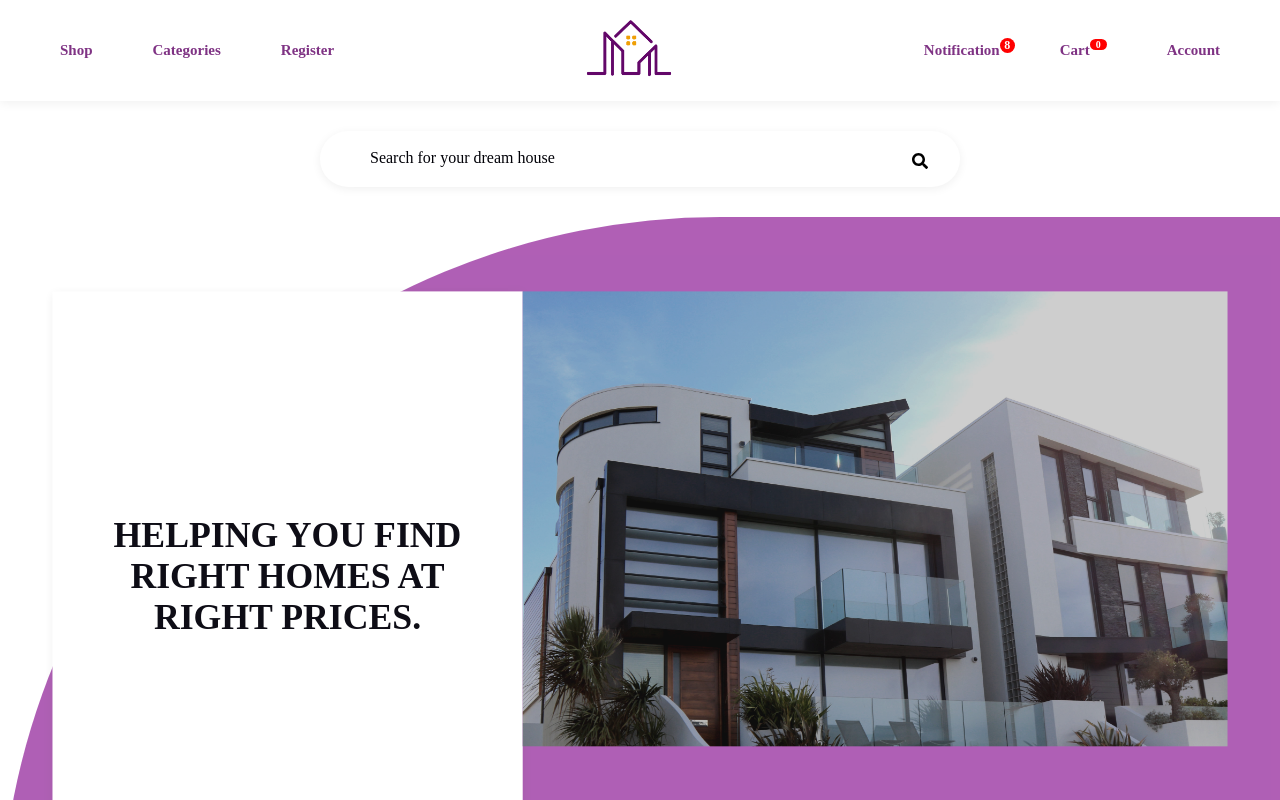
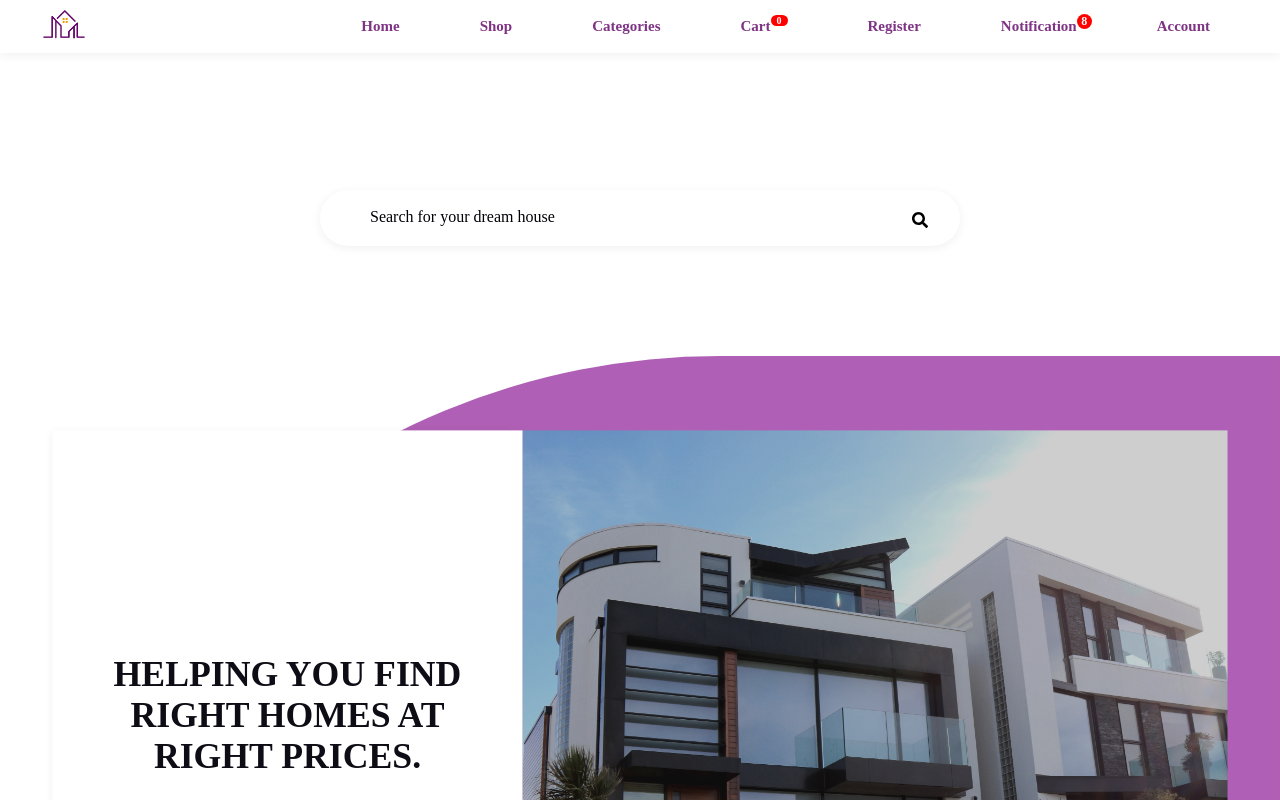
Before and after one commit to Kwarto/capstoneproject, a React (Create React App) app: page / in a window 1280 px wide. Shown: the top 800 px of the page. Built offline with nearby package versions, Linux system fonts and the light colour scheme; a web font is replaced by a local one.

Commit message:
added function to navbar and menuicon

```diff
--- a/src/components/Footer/Footer.jsx
+++ b/src/components/Footer/Footer.jsx
@@ -31,8 +31,8 @@ function Footer() {
               <H3>QUICK LINKS</H3>
               <H4>
                 <a href="/">HOME</a>
-                <a href="/">SHOP</a>
-                <a href="/">ACCOUNT</a>
+                <a href="/shop">SHOP</a>
+                <a href="/my-account">ACCOUNT</a>
                 <a href="/">CONTACT</a>
               </H4>
             </FooterList>
--- a/src/components/Footer/FooterElement.jsx
+++ b/src/components/Footer/FooterElement.jsx
@@ -27,7 +27,7 @@ text-align: center;
 margin: 0 10px;
 
 @media screen and (max-width: 1024px){
-   min-height: 40vh;
+   min-height: 50vh;
 }
 
 .last{
--- a/src/components/HeaderSlider/HeaderSLiderElement.jsx
+++ b/src/components/HeaderSlider/HeaderSLiderElement.jsx
@@ -8,6 +8,7 @@ export const HeaderSliderWrapper = styled.header`
  display: flex;
  justify-content: center;
  align-items: center;
+ margin-top: 5rem;
 
  @media screen and (max-width: 1024px){
   min-height: 70vh;
--- a/src/components/NavBar/NavBar.jsx
+++ b/src/components/NavBar/NavBar.jsx
@@ -1,14 +1,18 @@
 import React from 'react'
-import { NavbarWrapper, LeftList, LogoWrapper, NavList, List } from './NavBarElement'
+import { NavbarWrapper, MenuBar, LogoWrapper, NavList, List } from './NavBarElement'
 import Logo from '../../images/jalel-real-estate-logo.png'
-// import IoMdNotifications from 'react-icons/io'
-// import MdAccountCircle from 'react-icons/md'
-// import BsFillCartCheckFill from 'react-icons/bs'
+import {FaBars} from 'react-icons/fa'
 function NavBar() {
   return (
     <>
       <NavbarWrapper>
-        <LeftList>
+        <LogoWrapper>
+          <a href="/"><img src={Logo} alt="jalel-logo" /></a>
+        </LogoWrapper>
+        <NavList className='nav-item'>
+           <List>
+            <a href="/">Home</a>
+           </List>
            <List>
             <a href="shop">Shop</a>
            </List>
@@ -16,24 +20,22 @@ function NavBar() {
             <a href="categories ">Categories</a>
            </List>
            <List>
+            <a href="cart">Cart</a>
+            <span>0</span>
+           </List>
+           <List>
             <a href="register">Register</a>
            </List>
-        </LeftList>
-        <LogoWrapper>
-          <a href="/"><img src={Logo} alt="jalel-logo" /></a>
-        </LogoWrapper>
-        <NavList>
            <List>
             <a href="/" className='notify'>Notification</a>
-           </List>
-           <List>
-            <a href="cart">Cart</a>
-            <span>0</span>
            </List>
            <List>
             <a href="my-account">Account</a>
            </List>
         </NavList>
+        <MenuBar>
+         <FaBars className='menuBar' />
+        </MenuBar>
       </NavbarWrapper>
     </>
   )
--- a/src/components/NavBar/NavBarElement.jsx
+++ b/src/components/NavBar/NavBarElement.jsx
@@ -1,7 +1,12 @@
 import styled from "styled-components";
 
 export const NavbarWrapper = styled.div`
+ position: fixed;
+ top: 0;
+ width: 100%;
+ z-index: 100;
  display: flex;
+ background: #fff;
  align-items: center;
  justify-content: space-between;
  box-shadow: var(--box-shadow);
@@ -10,33 +15,33 @@ export const NavbarWrapper = styled.div`
  }
 `
 
-export const LeftList = styled.div`
- display: flex;
- justify-content: space-between;
- margin-left: 30px;
-`
-
 export const LogoWrapper = styled.div`
- width: 20%;
- /* margin: 0 auto; */
+ width: 10%;
  text-align: center;
  img{
     width: 38%;
  }
 
  @media screen and (max-width: 1024px) {
+  width: 15%;
     position: absolute;
     left: 0;
     img{
-    width: 48%;
+    width: 45%;
  }
  }
 `
+
 export const NavList = styled.div`
   display: flex;
   align-items: center;
   justify-content: space-around;
   margin-right: 30px;
+  @media screen and (max-width: 1024px) {
+    display: block;
+    width: 30rem;
+    padding: 20px;
+  }
 `
 
 export const List = styled.div`
@@ -54,15 +59,36 @@ export const List = styled.div`
     color: #fff;
     font-weight: 600;
   }
-  padding: 0 30px;
+  padding: 0 40px;
   a{
     font-size: 15px;
     font-weight: 600;
     color: var(--main-bg);
     position: relative;
+
+    @media screen and (max-width: 1024px){
+      font-size: 30px;
+    }
   }
 
   @media screen and (max-width: 1024px) {
-    display: none;
+    margin-top: 60px;
+    box-shadow: var(--box-shadow);
+    padding: 20px 30px;
+    width: 90%;
+    display: block;
+    text-align: center;
   }
 `
+
+export const MenuBar = styled.div`
+ margin-right: 35px;
+ cursor: pointer;
+ display: none;
+
+ @media screen and (max-width: 1024px){
+   display: flex;
+   position: absolute;
+   right: 0;
+ }
+`
--- a/src/components/SearchBar/SearchBarElement.jsx
+++ b/src/components/SearchBar/SearchBarElement.jsx
@@ -2,6 +2,7 @@ import styled from "styled-components";
 
 export const SearchWrapper = styled.div`
  padding: 30px 0;
+ margin-top: 10rem;
 `
 
 export const SearchContainer = styled.div`
--- a/src/index.css
+++ b/src/index.css
@@ -9,8 +9,6 @@
   border: none;
   outline: none;
   transition: all 2s ease;
-  /* overflow-x: hidden; */
-
 }
 
 html{
@@ -60,8 +58,31 @@ img{
   transform: scale(1);
 }
 
+.menuBar{
+  font-size: 30px;
+}
+
 @media screen and (max-width: 1024px) {
   .main{
     transform: scale(1);
   }
+
+  .nav-item{
+    background: rgb(255, 255, 255);
+    position: fixed;
+    top: 3.8rem;
+    z-index: 100;
+    min-height: 35vh;
+  }
 }
+
+
+@media screen and (max-width: 768px) {
+  .nav-item{
+    background: rgb(255, 255, 255);
+    position: fixed;
+    top: 3.8rem;
+    z-index: 100;
+    min-height: 35vh;
+  }
+}
--- a/src/pages/Account/Register/RegisterElement.jsx
+++ b/src/pages/Account/Register/RegisterElement.jsx
@@ -8,6 +8,7 @@ export const RegisterWrapper = styled.div`
 
 export const RegisterFormContainer = styled.div`
     padding: 100px 20px;
+    margin-top: 8rem;
     box-shadow: var(--box-shadow);
     min-height: 450px;
     display: grid;
--- a/src/pages/Cart/CartElement.jsx
+++ b/src/pages/Cart/CartElement.jsx
@@ -2,6 +2,7 @@ import styled from "styled-components";
 
 export const CartWrapper = styled.div`
  padding: 50px 0;
+ margin-top: 6rem;
 `
 
 export const CartContentWrapper = styled.div`
--- a/src/pages/Categories/CategoriesElement.jsx
+++ b/src/pages/Categories/CategoriesElement.jsx
@@ -2,6 +2,7 @@ import styled from "styled-components";
 
 export const CategoriesWrapper = styled.div`
  padding: 30px 0;
+ margin-top: 10rem;
 `
 
 export const CatWrapperHeading = styled.div`
--- a/src/pages/Shop/ShopElement.jsx
+++ b/src/pages/Shop/ShopElement.jsx
@@ -8,6 +8,7 @@ export const ShopItemWrapper = styled.div`
 
  @media screen and (max-width: 1024px){
   grid-template-columns: 1fr;
+  overflow-x: hidden;
  }
 `
 
@@ -20,6 +21,9 @@ export const ProductCard = styled.div`
  padding: 30px;
 
  @media screen and (max-width: 1024px){
+  grid-template-columns: 1fr 1fr;
+ }
+ @media screen and (max-width: 768px){
   grid-template-columns: 1fr;
  }
 `
--- a/src/router/RouterNavigation.jsx
+++ b/src/router/RouterNavigation.jsx
@@ -10,8 +10,8 @@ import EmptyCart from '../pages/Cart/EmptyCart'
 import Login from '../pages/Account/Login/Login'
 import Register from '../pages/Account/Register/Register'
 import Checkout from '../pages/Checkout/Checkout';
-import Error from '../pages/Error/ErrorPage'
-import Order from '../pages/Order/OrderStatus'
+import OrderReceived from '../pages/Order/OrderStatus'
+import ErrorPage from '../pages/Error/ErrorPage'
 import NavBar from '../components/NavBar/NavBar'
 import Footer from '../components/Footer/Footer'
 
@@ -26,10 +26,10 @@ function RouterNavigation() {
           <Route path='shop' element={<Shop />} />
           <Route path='categories' element={<Categories />} />
           <Route path='cart' element={<Cart />} />
-          <Route path='empty-cart' element={<EmptyCart />} />
+          <Route path='empty_cart' element={<EmptyCart />} />
           <Route path='checkout' element={<Checkout />} />
-          <Route path='oder-received' element={<Order />} />
-          <Route path='error404' element={<Error />} />
+          <Route path='order_received' element={<OrderReceived />} />
+          <Route path='error_page_404' element={<ErrorPage />} />
           <Route path='account' element={<Account />} />
           <Route path='my-account' element={<MyAccount />} />
           <Route path='login' element={<Login />} />
```
